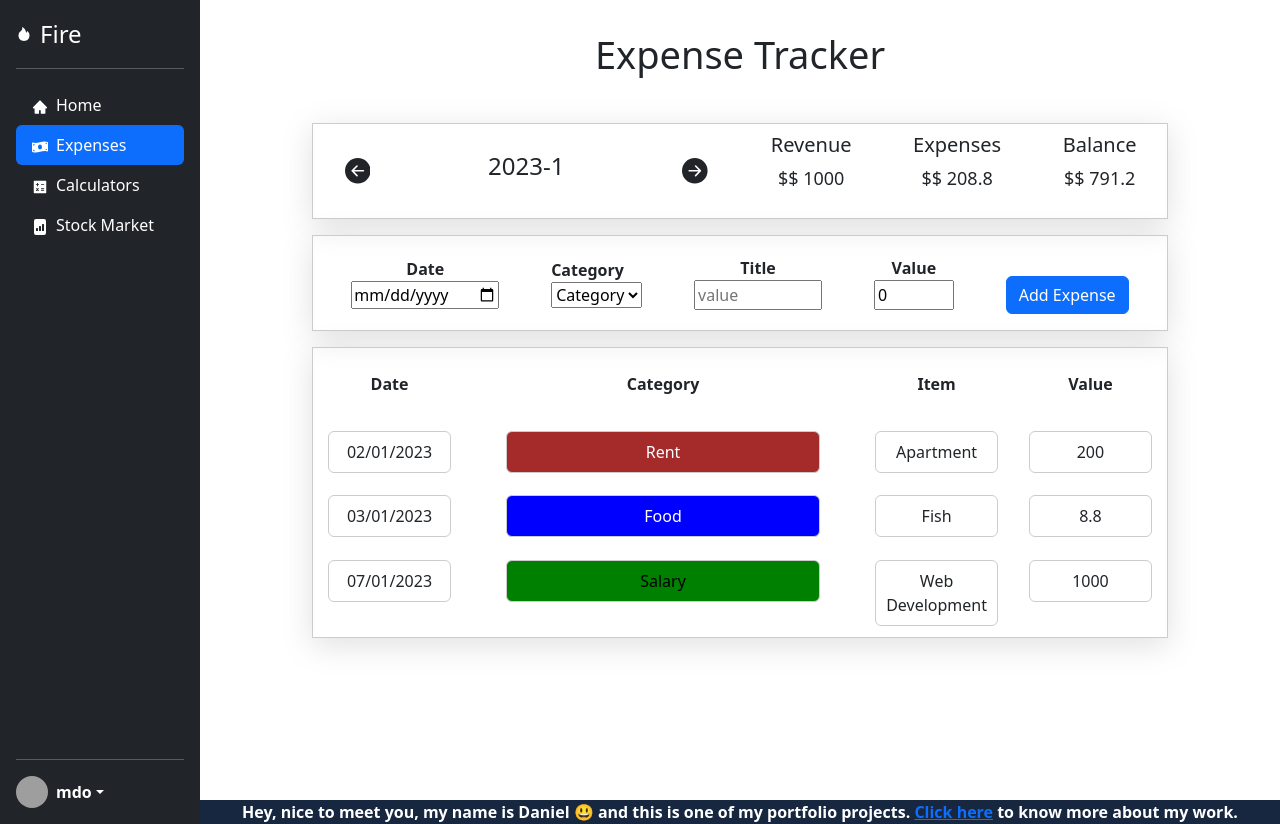
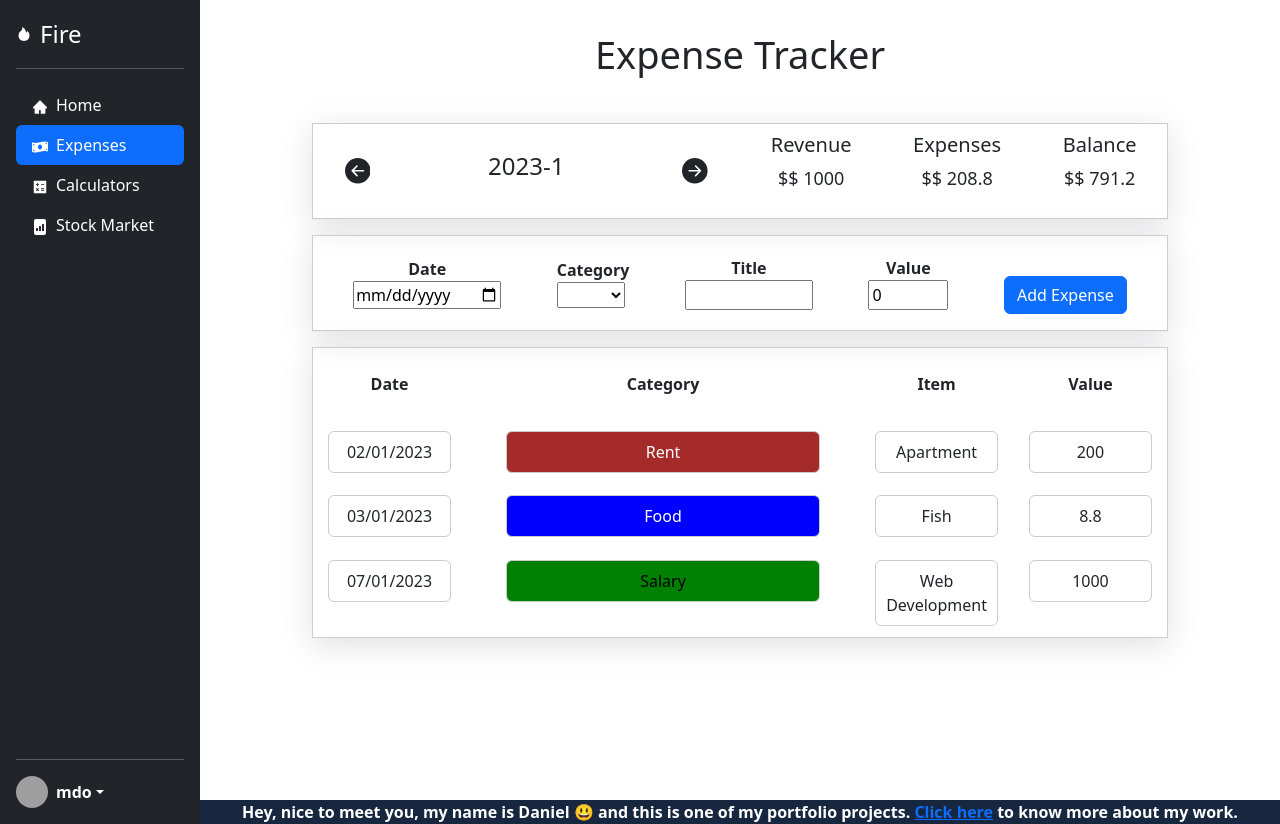
Before and after one commit to danielflorencio/fire-desktop, a React (Vite) app: page /fire_advisor/expenses in a window 1280 px wide. Built offline with nearby package versions, Linux system fonts and the light colour scheme; grey boxes are pictures that could not be loaded.

Commit message:
fixed the allowFullScreen on stockmarket video

```diff
--- a/src/App.tsx
+++ b/src/App.tsx
@@ -12,7 +12,6 @@ import { useMediaQuery } from 'react-responsive';
 import PortfolioFooter from './components/PortfolioFooter/PortfolioFooter';
 export default function App() {
   const isSmallScreen = useMediaQuery({ query: '(max-width: 968px)' });
-
   return (
     <div className='app-container'>
       {isSmallScreen ? <Navbar/> : <Sidebar/>}
--- a/src/helpers/dateFilter.ts
+++ b/src/helpers/dateFilter.ts
@@ -4,11 +4,14 @@ export const getCurrentMonth = (): string => {
     return `${now.getFullYear()}-${now.getMonth()+1}`
 }
 
+export const getCurrentMonthNumber = (): number => {
+    let now = new Date();
+    return now.getMonth();
+}
+
 export const filterListByMonth = (list: Expense[], date: string): Expense[] => {
     let newList: Expense[] = [];
-
     let [year, month] = date.split('-');
-
     for (let i in list){
         if(
             (list[i].date.getFullYear()) === parseInt(year) &&
@@ -19,9 +22,6 @@ export const filterListByMonth = (list: Expense[], date: string): Expense[] => {
     }
     return newList;
 }
-
-// Typescript function skeleton
-// export const name = (variable: type, variable: type): return type => {actual function}
 
 export const formatDate = (date: Date): string => {
     let year = date.getFullYear();
--- a/src/pages/StockMarket/index.tsx
+++ b/src/pages/StockMarket/index.tsx
@@ -16,7 +16,7 @@ export default function StockMarket(){
     return(
         <>
             <h2 className="text-center mt-4 px-2">Hey, i didn't let the feature working to not expose my API Key. Here's a video showing it live: </h2>
-            <div className="mt-5"><iframe width={isSmallScreen ? "400" : "560"} height={isSmallScreen ? "220" : "315"} src="https://www.youtube.com/embed/C4atterMyF0" title="YouTube video player" frameborder="0" allow="accelerometer; autoplay; clipboard-write; encrypted-media; gyroscope; picture-in-picture; web-share" allowfullscreen></iframe></div>
+            <div className="mt-5"><iframe width={isSmallScreen ? "400" : "560"} height={isSmallScreen ? "220" : "315"} src="https://www.youtube.com/embed/C4atterMyF0" title="YouTube video player" frameBorder="0" allow="accelerometer; autoplay; clipboard-write; encrypted-media; gyroscope; picture-in-picture; web-share" allowFullScreen></iframe></div>
             {/* <ChooseStocks stocksToSearch={stocksToSearch} setStocksToSearch={setStocksToSearch} apiKey={apiKey}/>
             <ShowStocks stocksToSearch={stocksToSearch} apiKey={apiKey}/> */}
         </>
--- a/src/pages/expenseTracker/components/AddExpenseForm/AddExpenseForm.tsx
+++ b/src/pages/expenseTracker/components/AddExpenseForm/AddExpenseForm.tsx
@@ -49,15 +49,12 @@ export default function AddExpense({ onAdd }: {onAdd: (expense: Expense) => void
 
   if(isSmallScreen){
     return(
-      <>
       <div className='info-area-container d-flex align-items-center flex-wrap' style={{padding: '1vh 1vw'}}>
-
         <div className='d-flex flex-column px-2'>
           <div className='mb-3'>
             <label><strong>Date: </strong></label>
             <input type="date" className='w-100 text-center' value={dateField} onChange={e => setDateField(e.target.value)}></input>
           </div>
-
           <div className='mb-3'>
             <label><strong>Category: </strong></label>
             <select className='w-100 text-center' value={categoryField} onChange={e => setCategoryField(e.target.value)}>
@@ -68,27 +65,20 @@ export default function AddExpense({ onAdd }: {onAdd: (expense: Expense) => void
                 }
             </select>
           </div>
-
           <div className='mb-3'>
             <label className='d-block'><strong>Title: </strong></label>
             <input type="text" className="w-100" value={titleField} onChange={e => setTitleField(e.target.value)}></input>
           </div>
-
           <div className='mb-3'>
             <label><strong>Value: </strong></label>
             <input type="number" className='w-100' value={valueField} onChange={e => setValueField(parseFloat(e.target.value))}></input>
           </div>
         </div>
-
         <div className='w-100 d-flex align-items-center justify-content-center'>
-
           <br></br>
           <button className="btn btn-primary" onClick={handleAddEvent}>Add Expense</button>
-
         </div>
     </div>
-
-      </>
     )
   } else{
     return(
@@ -98,31 +88,26 @@ export default function AddExpense({ onAdd }: {onAdd: (expense: Expense) => void
             <input type="date" value={dateField} onChange={e => setDateField(e.target.value)}></input>
           </div>
           <div>
-              <div><strong>Category</strong></div>
-              <label>
+            <label className='d-block text-center'><strong>Category</strong></label>
             <select value={categoryField} onChange={e => setCategoryField(e.target.value)}>
-                      <option>Category</option>
+                <option></option>
                 {categoryKeys.map(key => (
                   <option key={key} value={key}>{categories[key].title}</option>
                   ))
                 }
             </select>
-              </label>
           </div>
-
           <div>
             <div className='text-center'><strong>Title</strong></div>
-              <input type="text" className="w-8rem" placeholder='value' value={titleField} onChange={e => setTitleField(e.target.value)}></input>
+            <input type="text" className="w-8rem" value={titleField} onChange={e => setTitleField(e.target.value)}></input>
           </div>
           <div>
             <div className='text-center'><label><strong>Value</strong></label></div>
             <input type="number" className='w-5rem' value={valueField} onChange={e => setValueField(parseFloat(e.target.value))}></input>
           </div>
           <div>
-              <label>
             <br></br>
             <button className="btn btn-primary" onClick={handleAddEvent}>Add Expense</button>
-              </label>
           </div>
       </div>
     )
--- a/src/pages/expenseTracker/components/InfoArea/InfoArea.tsx
+++ b/src/pages/expenseTracker/components/InfoArea/InfoArea.tsx
@@ -1,6 +1,5 @@
 import './styles.css'
-import { BsFillArrowLeftCircleFill } from 'react-icons/bs'
-import { BsFillArrowRightCircleFill} from 'react-icons/bs'
+import { BsFillArrowLeftCircleFill, BsFillArrowRightCircleFill } from 'react-icons/bs'
 import { IconContext } from 'react-icons/lib'
 type Props = {
     currentMonth: string,
```
Lines whose indentation alone changed are shown as unchanged.
